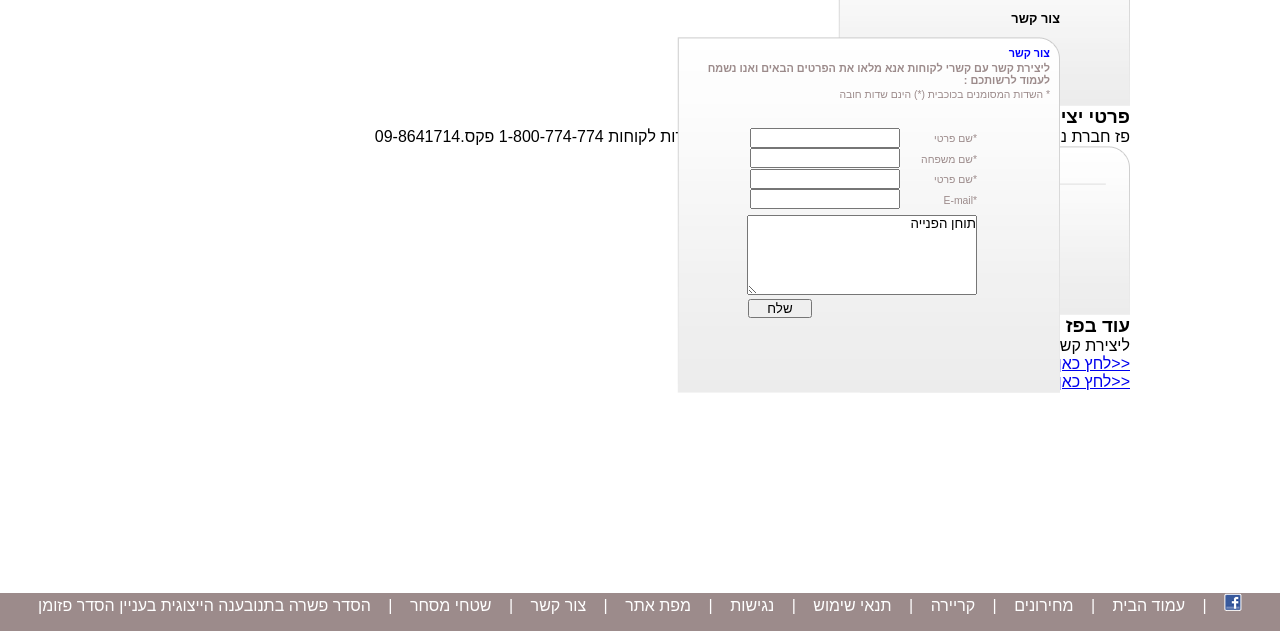
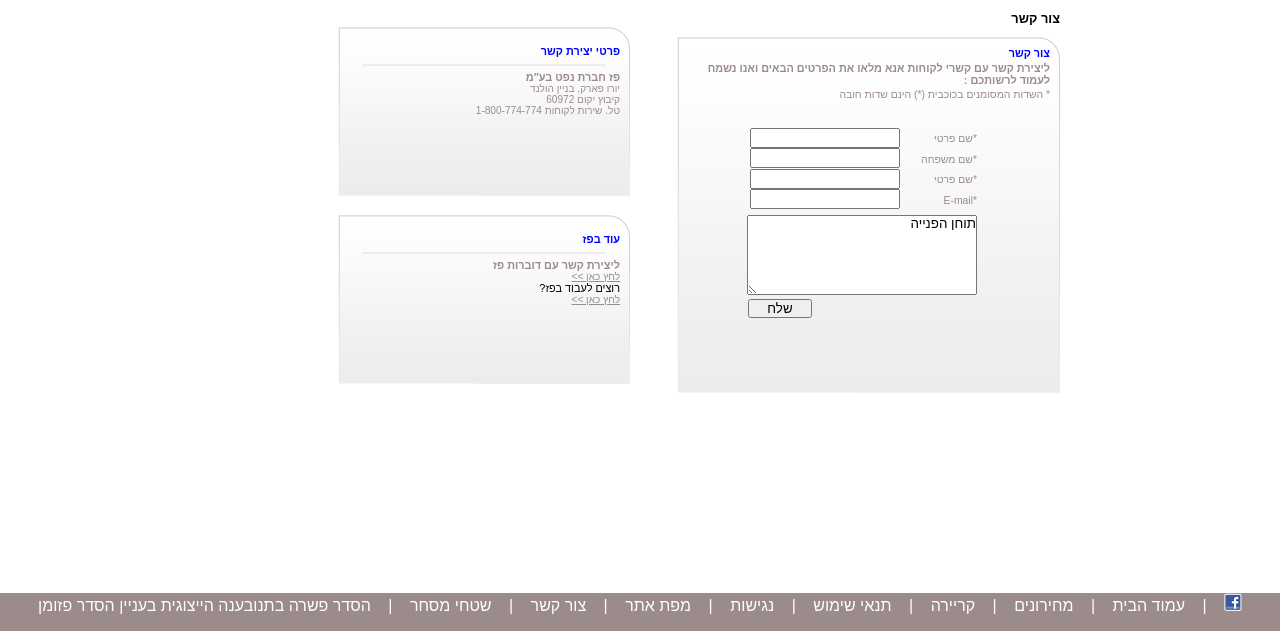
Before and after one commit to AnnaEingor/ProjectPazMain, a plain HTML site: page form.html in a window 1280 px wide. Shown: the part 169-800 px from the top of the page. Drawn offline with Linux system fonts and the light colour scheme.

Commit message:
finished form

```diff
--- a/form.html
+++ b/form.html
@@ -151,22 +151,30 @@
                 </div>
 
                 <div class="part2">
+                    <div id="part2_cube1">
+                    <img src="images/cube_bg.png" >
+                     </div>
+
+                     <div id="part2_content1">
+                     <p>פרטי יצירת קשר</p>
+                    <p>פז חברת נפט בע"מ</p>
+                    <p>יורו פארק, בניין הולנד<br>קיבוץ יקום 60972<br>טל. שירות לקוחות 1-800-774-774</p>
+
+                     </div>
+
+                  <div id="part2_cube2">
                     <img src="images/cube_bg.png">
-                    <h3>פרטי יצירת קשר</h3>
-                    <p>פז חברת נפט בע"מ
-יורו פארק, בניין הולנד
-קיבוץ יקום 60972
-טל. שירות לקוחות 1-800-774-774
-פקס.09-8641714</p>
 
-                    <img src="images/cube_bg.png">
-                    <h3>עוד בפז</h3>
+                    <div id="part2_content2">
+                    <p>עוד בפז</p>
                     <p>ליצירת קשר עם דוברות פז</p>
-                    <a href="#"> <<לחץ כאן</a>
-                    <p></p>
-                    <a href="#"> <<לחץ כאן</a>
+                    <a href="#"> לחץ כאן >> </a>
+                    <p>רוצים לעבוד בפז?</p>
+                    <a href="#"> לחץ כאן >> </a>
+                    </div>
+                  </div>
+        </div>
                 </div>
-        </div>
 
         <div class="foot">
         <ul>
--- a/styleForm.css
+++ b/styleForm.css
@@ -204,3 +204,57 @@ body{
     position: absolute;
     left: 18px;
 }
+#part2_cube1{
+    position: absolute;
+    top: 90px;
+    right: 500px;
+   }
+#part2_cube2{
+    position: absolute;
+    top: 278px;
+    right: 500px;
+   }
+#part2_content1{
+    position: absolute;
+    top:100px;
+    right:510px;
+}
+#part2_content1 p{
+    font-size: 0.68em;
+}
+#part2_content1 p:first-child{
+    color: blue;
+    font-weight: bold;
+    padding-top: 8px;
+}
+#part2_content1 p:nth-child(2){
+     font-weight: bold;
+     color:#9C8B8B;
+     padding-top: 14px;
+}
+#part2_content1 p:last-child{
+     color:#9C8B8B;
+     font-size: 0.63em;
+}
+#part2_content2{
+    position: absolute;
+    top:10px;
+    right:10px;
+}
+#part2_content2 p, a{
+    font-size: 0.68em;
+}
+#part2_content2 p:first-child{
+    color: blue;
+    font-weight: bold;
+    padding-top: 8px;
+}
+#part2_content2 p:nth-child(2){
+     font-weight: bold;
+     color:#9C8B8B;
+     padding-top: 14px;
+}
+#part2_content2 p:last-child, a{
+     color:#9C8B8B;
+     font-size: 0.63em;
+}
```
